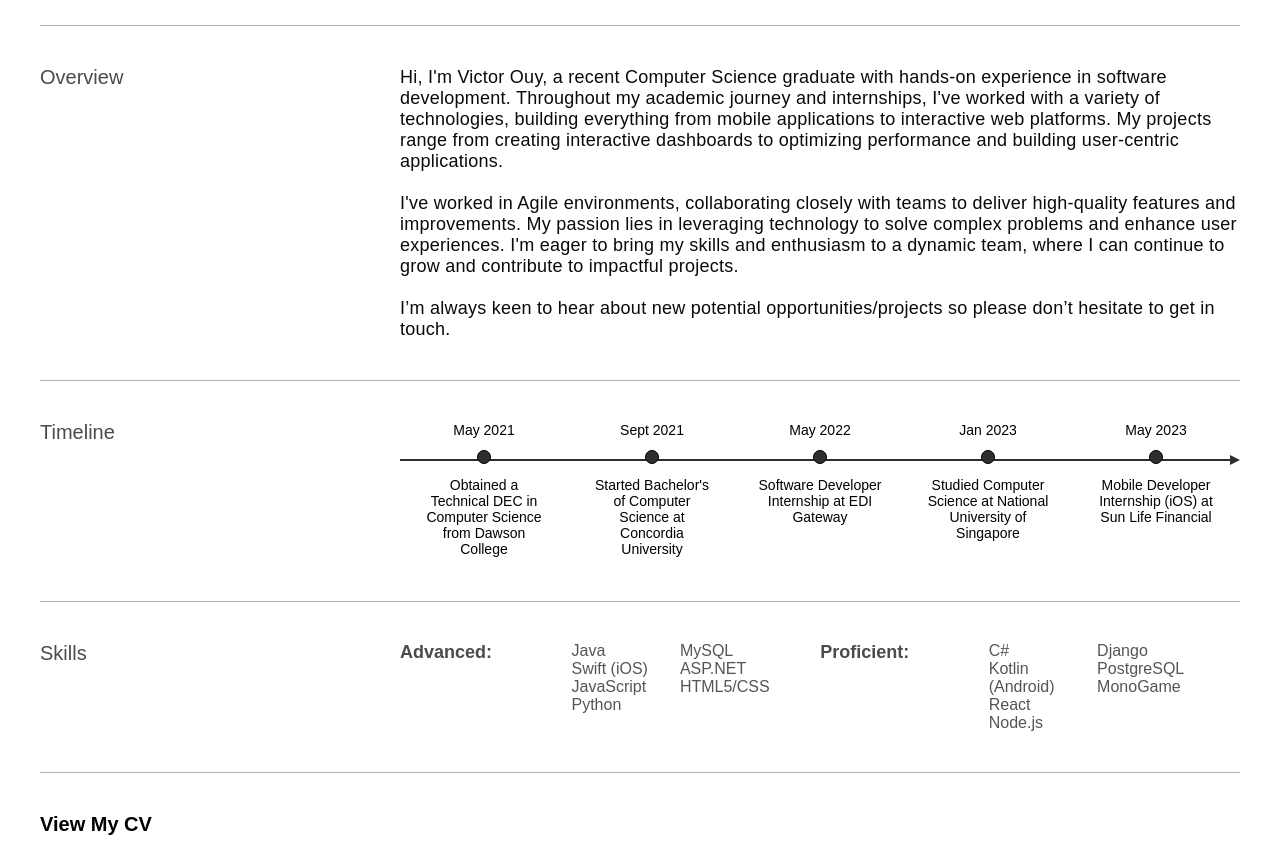
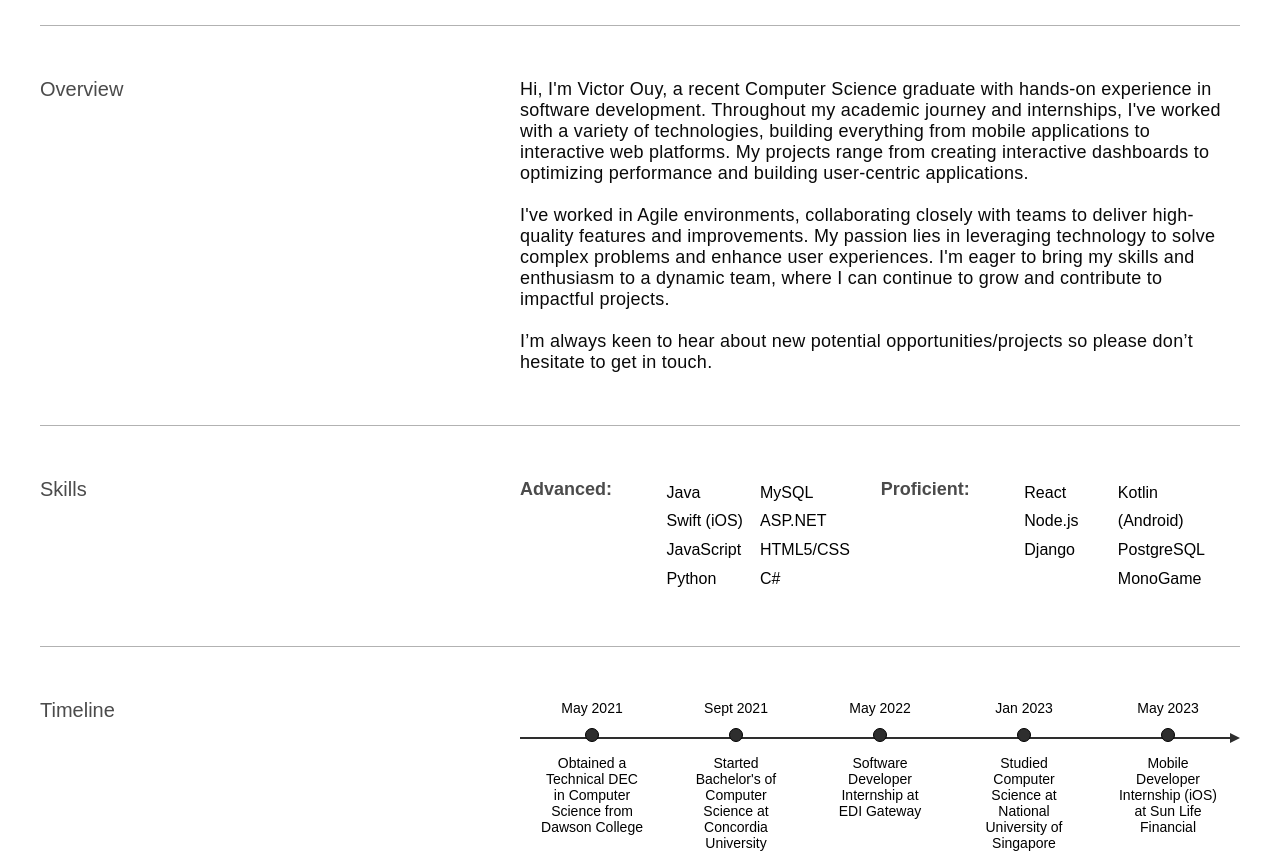
Before and after one commit to victorouy/victorouy.github.io, a plain HTML site: page index.html in a window 1280 px wide. Shown: the part 1843-2701 px from the top of the page. Drawn offline with Linux system fonts and the light colour scheme; a web font is replaced by a local one.

Commit message:
Fixed skills resizing bug

```diff
--- a/index.html
+++ b/index.html
@@ -169,6 +169,66 @@
       </div>
     </div>
 
+
+    <div class="about-container">
+      <div class="about-subject">
+        <h1>Skills</h1>
+      </div>
+      <div class="about-details">
+        <div class="skill-category">
+          <div class="skill-header">
+            <h2>Advanced:</h2>
+          </div>
+          <div class="skill-list">
+            <p>
+              Java
+              <br>
+              Swift (iOS)
+              <br>
+              JavaScript
+              <br>
+              Python
+            </p>
+          </div>
+          <div class="skill-list">
+            <p>
+              MySQL
+              <br>
+              ASP.NET
+              <br>
+              HTML5/CSS
+              <br>
+              C#
+            </p>
+          </div>
+        </div>
+        <div class="skill-category">
+          <div class="skill-header">
+            <h2>Proficient:</h2>
+          </div>
+          <div class="skill-list">
+            <p>
+              React
+              <br>
+              Node.js
+              <br>
+              Django
+            </p>
+          </div>
+          <div class="skill-list">
+            <p>
+              Kotlin (Android)
+              <br>
+              PostgreSQL
+              <br>
+              MonoGame
+            </p>
+          </div>
+        </div>
+      </div>
+    </div>
+
+
     <div class="about-container">
       <div class="about-subject">
         <h1>Timeline</h1>
@@ -198,64 +258,6 @@
           <div class="date">May 2023</div>
           <div class="circle"></div>
           <div class="content">Mobile Developer Internship (iOS) at Sun Life Financial</div>
-        </div>
-      </div>
-    </div>
-
-    <div class="about-container">
-      <div class="about-subject">
-        <h1>Skills</h1>
-      </div>
-      <div class="about-details">
-        <div class="skill-category">
-          <div class="skill-header">
-            <h2>Advanced:</h2>
-          </div>
-          <div class="skill-list">
-            <p>
-              Java
-              <br>
-              Swift (iOS)
-              <br>
-              JavaScript
-              <br>
-              Python
-            </p>
-          </div>
-          <div class="skill-list">
-            <p>
-              MySQL
-              <br>
-              ASP.NET
-              <br>
-              HTML5/CSS
-            </p>
-          </div>
-        </div>
-        <div class="skill-category">
-          <div class="skill-header">
-            <h2>Proficient:</h2>
-          </div>
-          <div class="skill-list">
-            <p>
-              C#
-              <br>
-              Kotlin (Android)
-              <br>
-              React
-              <br>
-              Node.js
-            </p>
-          </div>
-          <div class="skill-list">
-            <p>
-              Django
-              <br>
-              PostgreSQL
-              <br>
-              MonoGame
-            </p>
-          </div>
         </div>
       </div>
     </div>
--- a/mediaqueries.css
+++ b/mediaqueries.css
@@ -46,7 +46,8 @@
     font-size: 12px;
   }
   .skill-category {
-    width: 49%; /* Full width for smaller screens */
+    width: 49%;
+    vertical-align: top;
   }
   .skill-list {
     display: inline;
--- a/styles.css
+++ b/styles.css
@@ -321,7 +321,7 @@ a:hover {
   border-bottom-width: 0px;
   border-top-width: 1px;
   opacity: 1;
-  padding: 5vh 0;
+  padding: 6.5vh 0;
 }
 
 .about-subject {
@@ -335,7 +335,7 @@ a:hover {
 }
 
 .about-details {
-  margin-left: 30%;
+  margin-left: 40%;
   padding-top: 0.1vh;
 }
 
@@ -439,8 +439,8 @@ a:hover {
 }
 
 .skill-header {
-  /* width: 30%; */
-  padding-right: 75px;
+  padding-right: 50px;
+  padding-bottom: 15px;
   height: 100%;
   display: inline-block;
   vertical-align: top;
@@ -453,84 +453,14 @@ a:hover {
 
 .skill-list {
   width: 25%;
-  /* padding-right: 50px; */
   display: inline-block;
   vertical-align: top;
 }
 
-/*.skills-list {
-  display: flex;
-  justify-content: left;
+.skill-list p {
+  color: black;
+  line-height: 1.8;
 }
-
-.skill-header {
-  padding-left: 50px;
-  padding-right: 50px;
-}
-
-.skill-header h2 {
-  font-size: 18px;
-  color: rgb(75, 75, 75);
-}
-
-.skill-category {
-  padding-right: 50px;
-}
-
-.skill-category ul {
-  list-style-type: none;
-}
-
-.skill-category li {
-  font-size: 16px;
-  color: rgb(10, 10, 10);
-  margin-bottom: 5px;
-}
-
-.about-details-text {
-  color: rgb(10, 10, 10);
-  font-size: 18px;
-  letter-spacing: 0.25px;
-} */
-
-/* .skills-list {
-  display: flex;
-  flex-wrap: wrap;
-  justify-content: space-between;
-}
-
-.skill-category {
-  width: 22%;
-}
-
-.skill-category h2 {
-  font-size: 18px;
-  color: rgb(75, 75, 75);
-  margin-bottom: 10px;
-}
-
-.skill-category ul {
-  list-style-type: none;
-  padding: 0;
-}
-
-.lower {
-  margin-top: 30px;
-}
-
-.skill-category li {
-  font-size: 16px;
-  color: rgb(10, 10, 10);
-  margin-bottom: 5px;
-}
-*/
-
-.about-details-text {
-  color: rgb(10, 10, 10);
-  font-size: 18px;
-  letter-spacing: 0.25px;
-}
-
 
 /* ABOUT: RESUME */
 
```
